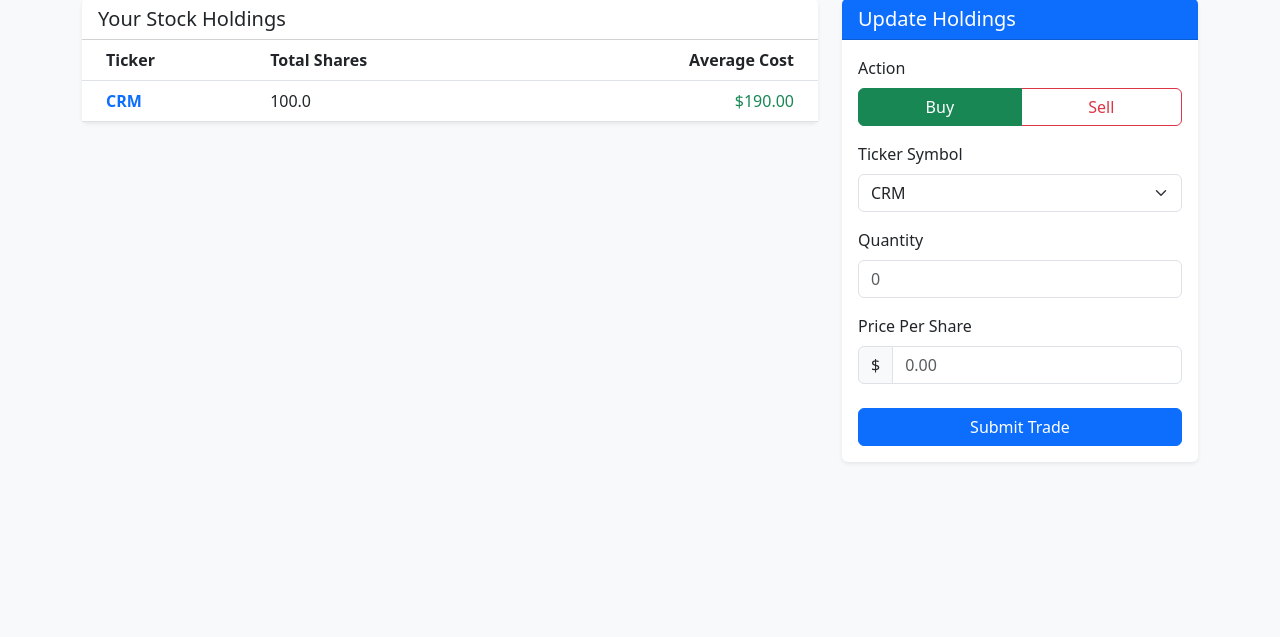
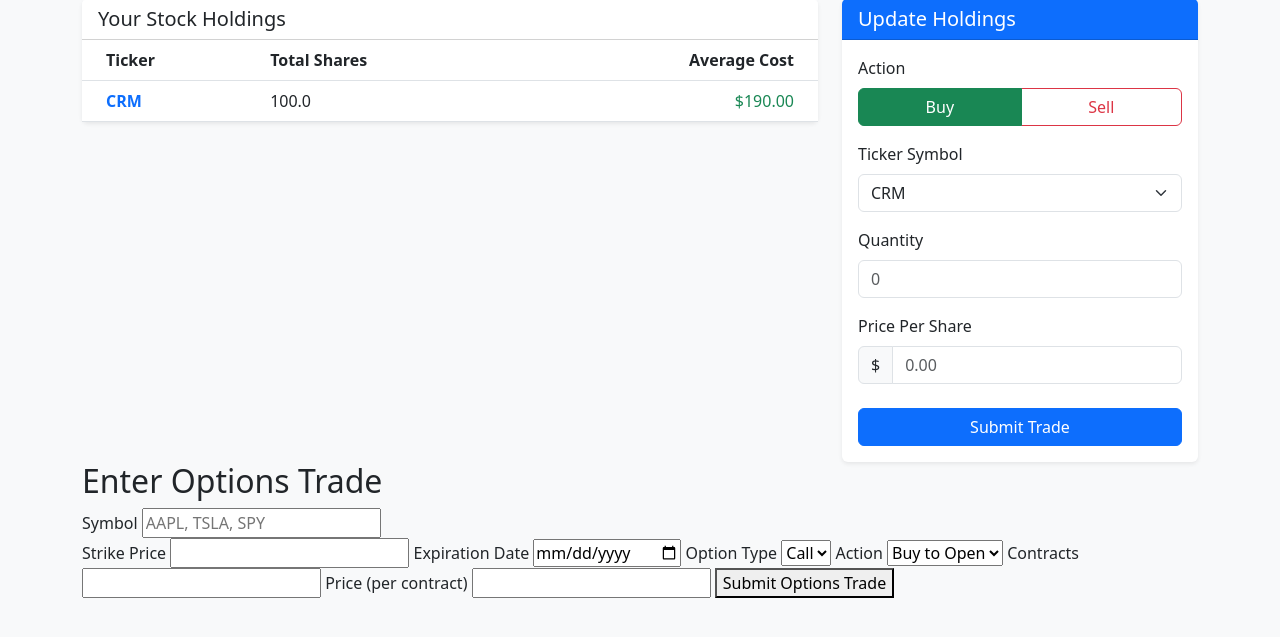
Before and after one commit to garysinghtrading-dot/devops-mlops, a Flask app: page / in a window 1280 px wide. Shown: the part 81-718 px from the top of the page. Run offline with Flask 3, Linux system fonts and the light colour scheme; data comes from the database, SQL or seed files in the repository; both versions use the stored data as it was after the commit.

Commit message:
Updated UI to enter options trades

```diff
--- a/services/stock-data-records/HandleTradeService.py
+++ b/services/stock-data-records/HandleTradeService.py
@@ -171,3 +171,77 @@ class TradeService:
         conn.commit()
         conn.close()
         return None
+
+    def add_option_trade(self, user_id, symbol, strike, expiration, option_type,
+                        action, quantity, price):
+        conn = self._get_db()
+        cur = conn.cursor()
+
+        # Map UI action to DB semantics
+        if action == "Buy to Open":
+            trade_action = "buy"
+            side = "long"
+        elif action == "Sell to Open":
+            trade_action = "sell"
+            side = "short"
+        elif action == "Buy to Close":
+            trade_action = "buy"
+            side = "short"
+        elif action == "Sell to Close":
+            trade_action = "sell"
+            side = "long"
+        else:
+            raise ValueError("Invalid option action")
+
+        # Insert into trades table
+        cur.execute("""
+            INSERT INTO trades (user_id, trade_type, action, date, ticker_symbol, notes)
+            VALUES (?, 'option', ?, DATE('now'), ?, NULL)
+        """, (user_id, trade_action, symbol))
+
+        trade_id = cur.lastrowid
+
+        # Insert into trade_legs table
+        cur.execute("""
+            INSERT INTO trade_legs (
+                trade_id, asset_type, ticker, quantity, price,
+                strike, expiration, option_type, side
+            )
+            VALUES (?, 'option', ?, ?, ?, ?, ?, ?, ?)
+        """, (trade_id, symbol, quantity, price, strike, expiration, option_type, side))
+
+        conn.commit()
+        conn.close()
+
+    def get_open_option_positions(self, user_id, symbol):
+        conn = self.get_connection()
+        cur = conn.cursor()
+
+        cur.execute("""
+            SELECT strike, expiration, option_type,
+                SUM(CASE WHEN side='long' THEN quantity ELSE 0 END) AS long_qty,
+                SUM(CASE WHEN side='short' THEN quantity ELSE 0 END) AS short_qty
+            FROM trade_legs
+            JOIN trades ON trades.trade_id = trade_legs.trade_id
+            WHERE trades.user_id = ?
+            AND trade_legs.asset_type = 'option'
+            AND trade_legs.ticker = ?
+            GROUP BY strike, expiration, option_type
+        """, (user_id, symbol))
+
+        rows = cur.fetchall()
+        conn.close()
+
+        # Filter only open positions
+        open_positions = []
+        for r in rows:
+            net = r["long_qty"] - r["short_qty"]
+            if net != 0:
+                open_positions.append({
+                    "strike": r["strike"],
+                    "expiration": r["expiration"],
+                    "option_type": r["option_type"],
+                    "net_contracts": net
+                })
+
+        return open_positions
--- a/services/stock-data-records/app.py
+++ b/services/stock-data-records/app.py
@@ -50,6 +50,37 @@ def update():
     # Use url_for for better path management with Ingress
     return redirect(url_for("landing"))
 
+@app.route("/api/open_positions/<symbol>")
+def get_open_positions(symbol):
+    user_id = trade_service.get_user_id("demo_user")
+    positions = trade_service.get_open_option_positions(user_id, symbol.upper())
+    return jsonify(positions)
+
+@app.route("/add_option_trade", methods=["POST"])
+def add_option_trade():
+    user_id = trade_service.get_user_id("demo_user")
+
+    symbol = request.form.get("symbol").upper()
+    strike = float(request.form.get("strike"))
+    expiration = request.form.get("expiration")
+    option_type = request.form.get("option_type")
+    action = request.form.get("action")
+    quantity = int(request.form.get("quantity"))
+    price = float(request.form.get("price"))
+
+    trade_service.add_option_trade(
+        user_id=user_id,
+        symbol=symbol,
+        strike=strike,
+        expiration=expiration,
+        option_type=option_type,
+        action=action,
+        quantity=quantity,
+        price=price
+    )
+
+    return redirect("/")
+
 if __name__ == "__main__":
     # Ensure port matches your Dockerfile/Deployment.yaml
     port = int(os.environ.get("PORT", 8080))
--- /dev/null
+++ b/services/stock-data-records/static/options_api_request.js
@@ -0,0 +1,31 @@
+document.addEventListener("DOMContentLoaded", () => {
+
+    const symbolInput = document.getElementById("symbol");
+
+    symbolInput.addEventListener("keyup", () => {
+        const symbol = symbolInput.value.trim();
+        if (symbol.length < 1) {
+            document.getElementById("openPositions").innerHTML = "";
+            return;
+        }
+
+        fetch(`/api/open_positions/${symbol}`)
+            .then(response => response.json())
+            .then(data => {
+                let html = "";
+
+                if (data.length === 0) {
+                    html = "<p>No open positions.</p>";
+                } else {
+                    html = "<ul>";
+                    data.forEach(pos => {
+                        html += `<li>${pos.quantity} @ strike ${pos.strike}, exp ${pos.expiration}, side ${pos.side}</li>`;
+                    });
+                    html += "</ul>";
+                }
+
+                document.getElementById("openPositions").innerHTML = html;
+            });
+    });
+
+});
--- a/services/stock-data-records/templates/landing.html
+++ b/services/stock-data-records/templates/landing.html
@@ -5,6 +5,7 @@
     <meta name="viewport" content="width=device-width, initial-scale=1.0">
     <title>Stock Dashboard | Jagpal Holdings</title>
     <link href="https://cdn.jsdelivr.net/npm/bootstrap@5.3.0/dist/css/bootstrap.min.css" rel="stylesheet">
+    <script src="https://cdn.jsdelivr.net/npm/bootstrap@5.3.0/dist/js/bootstrap.bundle.min.js"></script>
     <style>
         body { background-color: #f8f9fa; }
         .navbar-brand { font-weight: bold; letter-spacing: 1px; }
@@ -109,8 +110,51 @@
             </div>
         </div>
     </div>
-</div>
+    <div class="row">
+        <h2>Enter Options Trade</h2>
 
-<script src="https://cdn.jsdelivr.net/npm/bootstrap@5.3.0/dist/js/bootstrap.bundle.min.js"></script>
+        <div class="options-trade-container">
+            <form action="/add_option_trade" method="POST" id="optionTradeForm">
+                <!-- Symbol Input -->
+                <label for="opt_symbol">Symbol</label>
+                <input type="text" id="opt_symbol" name="symbol" placeholder="AAPL, TSLA, SPY">
+
+                <!-- Auto-loaded open positions -->
+                <div id="openOptionPositions" class="open-positions-box">
+                    <!-- JS will populate this -->
+                </div>
+
+                <label for="strike">Strike Price</label>
+                <input type="number" step="0.01" id="strike" name="strike">
+
+                <label for="expiration">Expiration Date</label>
+                <input type="date" id="expiration" name="expiration">
+
+                <label for="option_type">Option Type</label>
+                <select id="option_type" name="option_type">
+                    <option value="call">Call</option>
+                    <option value="put">Put</option>
+                </select>
+
+                <label for="action">Action</label>
+                <select id="action" name="action">
+                    <option>Buy to Open</option>
+                    <option>Sell to Open</option>
+                    <option>Buy to Close</option>
+                    <option>Sell to Close</option>
+                </select>
+
+                <label for="quantity">Contracts</label>
+                <input type="number" id="quantity" name="quantity" min="1">
+
+                <label for="price">Price (per contract)</label>
+                <input type="number" step="0.01" id="price" name="price">
+
+                <button type="submit">Submit Options Trade</button>
+            </form>
+        </div>
+    </div> <!-- END ROW TAG -->
+</div> <!-- END CONTAINER TAG  -->
+<script src="{{ url_for('static', filename='options_api_request.js') }}"></script>
 </body>
 </html>
```
Also changed, not shown: services/stock-data-records/records/demo.db.
